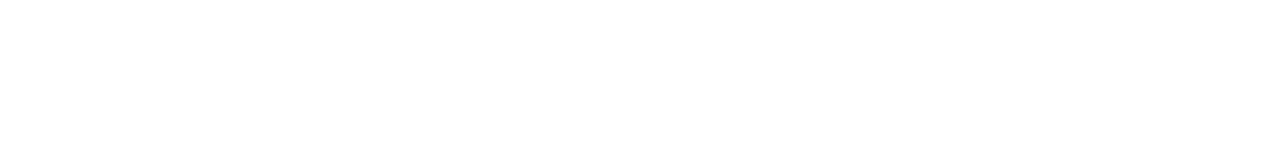
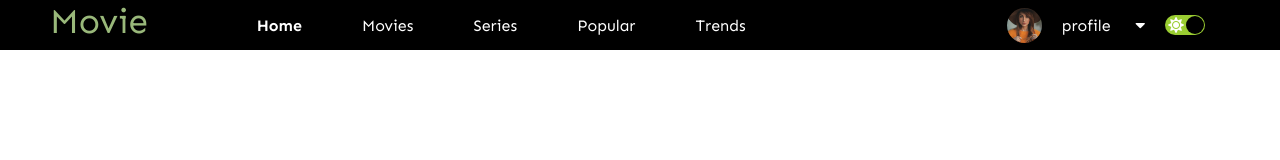
Before and after one commit to Reyhaneh-12/movieWebsiteProject-htmlCssJs, a plain HTML site: page index.html in a window 1280 px wide. Drawn offline with Linux system fonts and the light colour scheme.

Commit message:
add navbar

```diff
--- /dev/null
+++ b/css/style.css
@@ -0,0 +1,92 @@
+*{
+    margin: 0;
+    /* font-family: 'Courier New', Courier, monospace; */
+    color: white;
+}
+
+a{
+    text-decoration: none;
+    color: white;
+}
+
+ul{
+    list-style: none;
+}
+
+/*-- Navbar --*/
+.navbar{
+    width: 100%;
+    height: 50px;
+    background: black;
+    display: flex;
+    align-items: center;
+    justify-content: space-between;
+    font-family: 'Sen', sans-serif;
+}
+
+.logoNavbar{
+    flex: 1;
+    padding-left: 50px;
+    font-size: 35px;
+    color: rgb(153, 184, 122);
+    height: 100%;
+}
+
+.menuNavbar{
+    flex: 6;
+}
+
+.itemsMenu{
+    display: flex;
+    align-items: center;
+    height: 100%;
+}
+
+.itemMenu{
+    padding: 15px 30px;
+}
+.itemsMenu .active{
+    font-weight: bold;
+}
+
+.profileNavbar{
+    flex: 2;
+    display: flex;
+    align-items: center;
+}
+
+.imgProfile{
+    width: 35px;
+    height: 35px;
+    object-fit: cover;
+    border-radius: 50%;
+}
+
+.textProfile span{
+    padding: 0 20px;
+}
+
+.toggle{
+    width: 40px;
+    height: 20px;
+    border-radius: 30px;
+    background: yellowgreen;
+    margin: 0 20px;
+    display: flex;
+    justify-content: space-evenly;
+    align-items: center;
+    position: relative;
+}
+
+.toggleIcon{
+    color: white;
+}
+
+.toggleBall{
+    height: 18;
+    width: 18px;
+    background: black;
+    border-radius: 50%;
+    position: absolute;
+    right: 1px;
+}
--- a/index.html
+++ b/index.html
@@ -3,9 +3,39 @@
     <meta charset="UTF-8">
     <meta http-equiv="X-UA-Compatible" content="IE=edge">
     <meta name="viewport" content="width=device-width, initial-scale=1.0">
+    <link rel="preconnect" href="https://fonts.googleapis.com">
+    <link rel="preconnect" href="https://fonts.gstatic.com" crossorigin>
+    <link href="https://fonts.googleapis.com/css2?family=Roboto:ital,wght@0,300;0,500;0,700;0,900;1,100;1,400;1,500;1,700;1,900&family=Satisfy&family=Sen:wght@400;700;800&display=swap" rel="stylesheet">
+    <link rel="stylesheet" href="https://use.fontawesome.com/releases/v5.15.4/css/all.css" integrity="sha384-DyZ88mC6Up2uqS4h/KRgHuoeGwBcD4Ng9SiP4dIRy0EXTlnuz47vAwmeGwVChigm" crossorigin="anonymous"/>
+    <link rel="stylesheet" href="css/style.css">
     <title>Movie WebSite</title>
 </head>
 <body>
+    <div class="navbar">
+        <div class="logoNavbar">Movie</div>
+        <div class="menuNavbar">
+            <ul class="itemsMenu">
+                <li class="itemMenu active">Home</li>
+                <li class="itemMenu">Movies</li>
+                <li class="itemMenu">Series</li>
+                <li class="itemMenu">Popular</li>
+                <li class="itemMenu">Trends</li>
+            </ul>
+        </div>
+        <div class="profileNavbar">
+            <img src="img/profile.jpg" alt="" class="imgProfile">
+            <div class="textProfile">
+                <span>profile</span>
+                <i class='fas fa-caret-down'></i>
+            </div>
+            <div class="toggle">
+                <i class='fas fa-sun toggleIcon'></i>
+                <i class='fas fa-moon toggleIcon'></i>
+                <div class="toggleBall"></div>
+            </div>
+        </div>
+    </div>
+
 
 </body>
 </html>
```
Also changed, not shown: img/profile.jpg (added).
